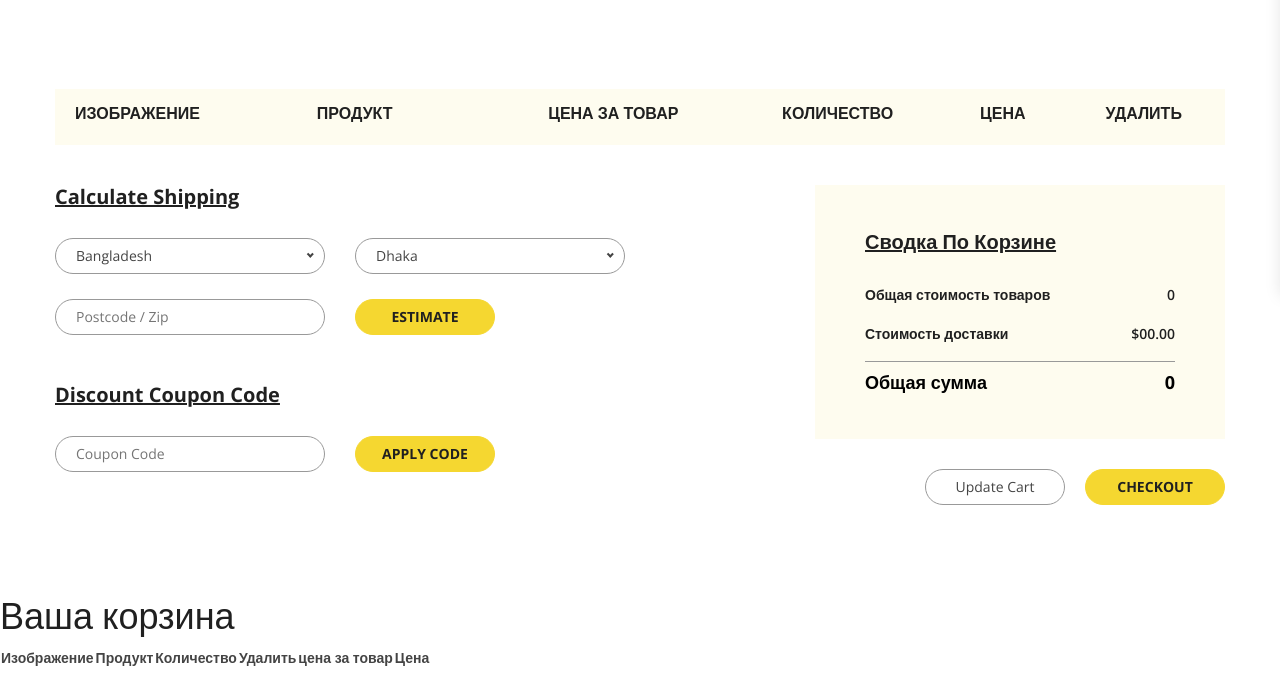
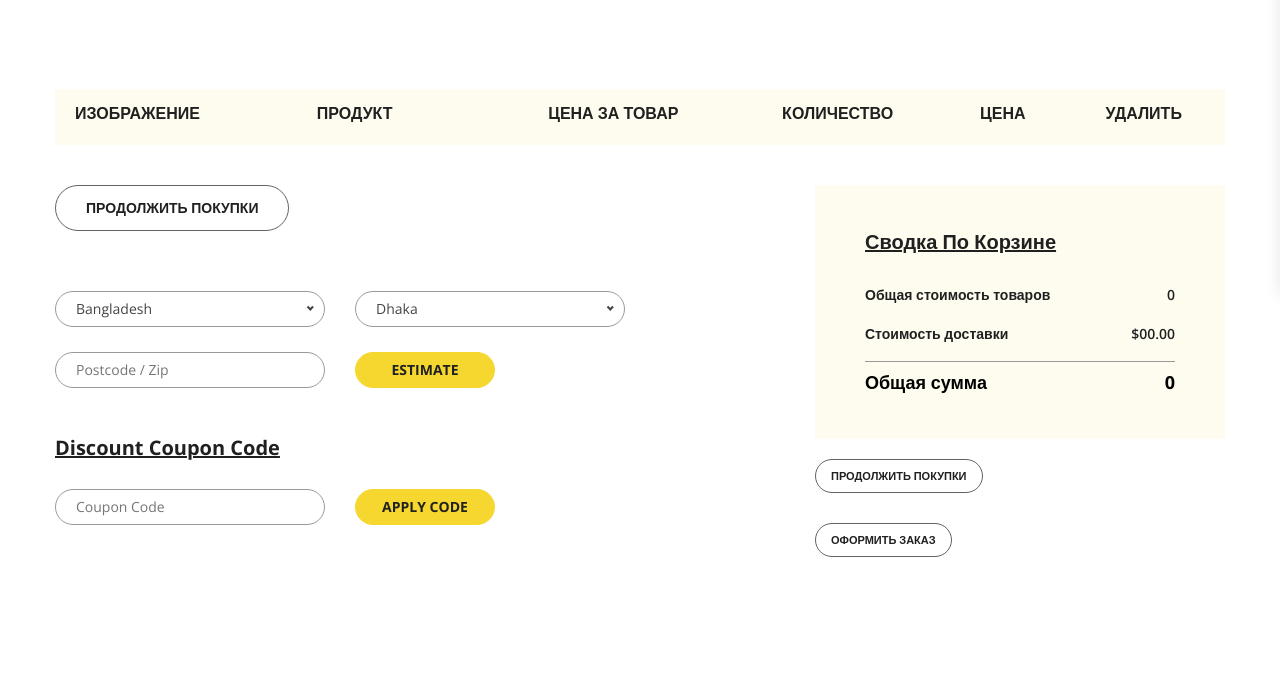
Before and after one commit to sneg333/grishop, a Django app: page /cart/ in a window 1280 px wide. Shown: the part 507-1181 px from the top of the page. Run offline with Django 3.2, Linux system fonts and the light colour scheme; lists and menus that the app fills with data are empty; some libraries are stand-ins or nearby versions; some web fonts are replaced.

Commit message:
cart itog

```diff
--- a/grishop/cart/templates/cart/detail.html
+++ b/grishop/cart/templates/cart/detail.html
@@ -42,19 +42,16 @@
                                         <a href="#">{{ product.name }}</a>
                                     </td>
                                     <td class="pro-price">
-                                        <span>{{ item.price }}</span>
+                                        <span>{{ item.price }} руб.</span>
                                     </td>
                                     <td class="pro-quantity">
-
-                                            {{ item.quantity }}
-
-
+                                            {{ item.quantity }} шт.
                                     </td>
                                     <td class="pro-subtotal">
-                                        <span>{{ item.total_price }}</span>
+                                        <span>{{ item.total_price }} руб.</span>
                                     </td>
                                     <td class="pro-remove">
-                                        <a href="#">
+                                        <a href="{% url 'cart:cart_remove' product.id%}">
                                             <i class="fa fa-trash-o"></i>
                                         </a>
                                     </td>
@@ -72,7 +69,9 @@
                     <div class="col-lg-6 col-12 mb-15">
                         <!-- Calculate Shipping -->
                         <div class="calculate-shipping">
-                            <h4>Calculate Shipping</h4>
+                            <h4>
+                                <a href="{% url 'shop:product_list' %}" class="btn btn-circle hover-theme mr-30 mb-30"> Продолжить покупки </a>
+                            </h4>
                             <form action="#">
                                 <div class="row">
                                     <div class="col-md-6 col-12 mb-25">
@@ -128,8 +127,12 @@
                                 <h2>Общая сумма <span>{{ cart.get_total_price }}</span></h2>
                             </div>
                             <div class="cart-summary-button">
-                                <button class="checkout-btn">Checkout</button>
-                                <button class="update-btn">Update Cart</button>
+                                <a href="{% url 'shop:product_list' %}" class="btn btn-small btn-circle hover-theme mb-30"> Продолжить покупки </a><br>
+                                <a href="{% url 'orders:order_create' %}">
+                                    <div class="btn btn-small btn-circle hover-theme mb-30">Оформить заказ</div>
+                                </a>
+
+
                             </div>
                         </div>
                     </div>
@@ -142,52 +145,4 @@
 </div>
 <!-- Cart Page End -->
 
-
-
-    <h1>Ваша корзина</h1>
-    <table class="cart">
-        <thead>
-        <tr>
-            <th class="tabl_card">Изображение</th>
-            <th class="tabl_card">Продукт</th>
-            <th class="tabl_card">Количество</th>
-            <th class="tabl_card">Удалить</th>
-            <th class="tabl_card">цена за товар</th>
-            <th class="tabl_card">Цена</th>
-        </tr>
-        </thead>
-        <tbody>
-        {% for item in cart %}
-            {% with product=item.product %}
-                <tr>
-                    <td>
-                        <a href="{{ product.get_absolute_url }}">
-                            <img src="
-                                {% if product.image %}
-                                    {{ product.image.url }}
-                                {% else %}
-                                    {% static 'img/no_image.png' %}
-                                {% endif %}">
-                        </a>
-                    </td>
-                    <td class="tabl_card">{{ product.name }}</td>
-                    <td class="tabl_card">{{ item.quantity }}</td>
-                    <td class="tabl_card"><a href="{% url 'cart:cart_remove' product.id%}">Удалить</a></td>
-                    <td class="num">${{ item.price }}</td>
-                    <td class="num">${{ item.total_price }}</td>
-                </tr>
-            {% endwith %}
-        {% endfor %}
-        <tr class="total">
-            <td class="vsego">Всего</td>
-            <td colspan="4"></td>
-            <td class="num">${{ cart.get_total_price }}</td>
-        </tr>
-        </tbody>
-    </table>
-    <p class="text-right">
-        <a href="{% url 'shop:product_list' %}"> <div><button type="button" class="btn btn-info">Продолжить покупки </button></div></a> <br>
-        <a href="{% url 'orders:order_create' %}" class="button">перейти к оформлению заказа</a>
-    </p>
-
 {% endblock %}
```
Also changed, not shown: grishop/db.sqlite3.
